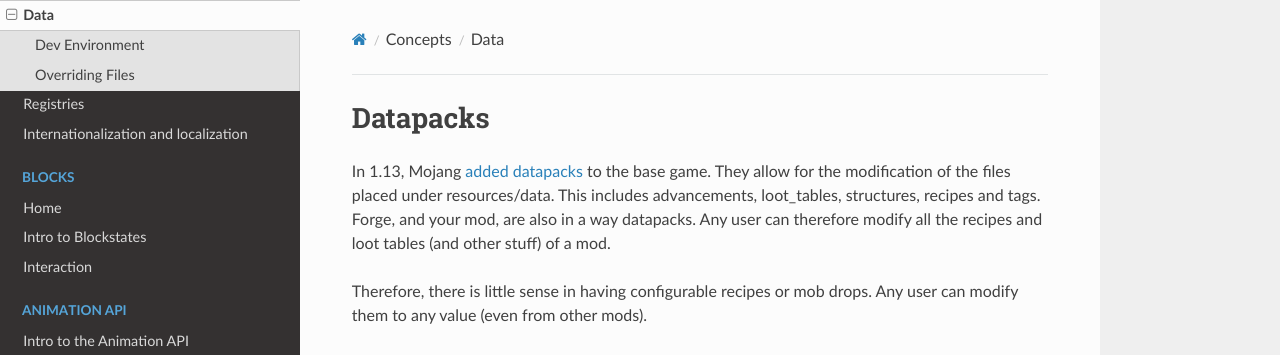
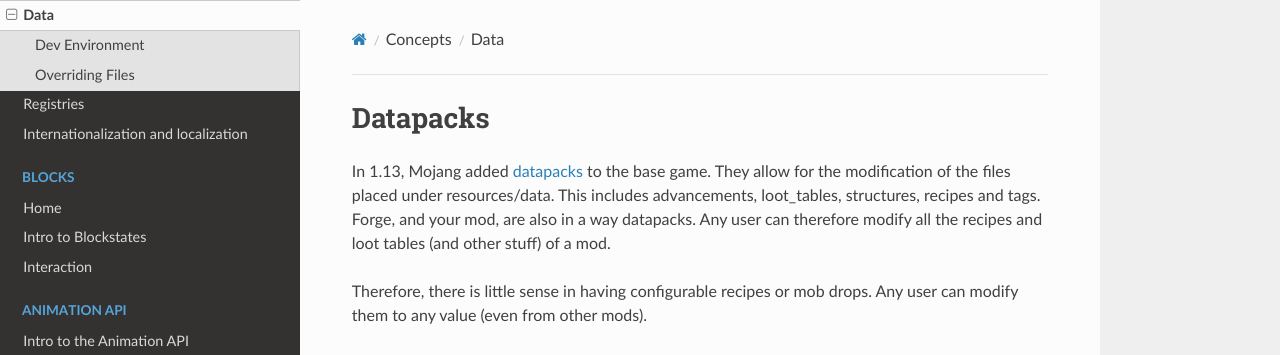
Before and after one commit to MinecraftForge/Documentation, an MkDocs documentation site: the page built from docs/concepts/data.md, in a window 1280 px wide. Shown: the top 355 px of the page. Built offline with MkDocs 1.6.1, drawn with Linux system fonts in a browser that asks for light colours; nearby versions of some CDN libraries.

Commit message:
Finished refactoring and corrected conflict

```diff
--- a/docs/concepts/datapacks.md
+++ b/docs/concepts/data.md
@@ -1,6 +1,6 @@
 Datapacks
 =========
-In 1.13, Mojang [added datapacks][datapack] to the base game. They allow for the modification of the files placed under resources/data.
+In 1.13, Mojang added [datapacks][datapack] to the base game. They allow for the modification of the files placed under resources/data.
 This includes advancements, loot_tables, structures, recipes and tags.
 Forge, and your mod, are also in a way datapacks. Any user can therefore modify all the recipes and loot tables (and other stuff) of a mod.
 
--- a/mkdocs.yml
+++ b/mkdocs.yml
@@ -10,7 +10,7 @@ nav:
   - Concepts:
     - Sides: 'concepts/sides.md'
     - Resources: 'concepts/resources.md'
-    - Data: 'concepts/datapacks.md'
+    - Data: 'concepts/data.md'
     - Registries: 'concepts/registries.md'
     - Internationalization and localization: 'concepts/internationalization.md'
   - Blocks:
```
